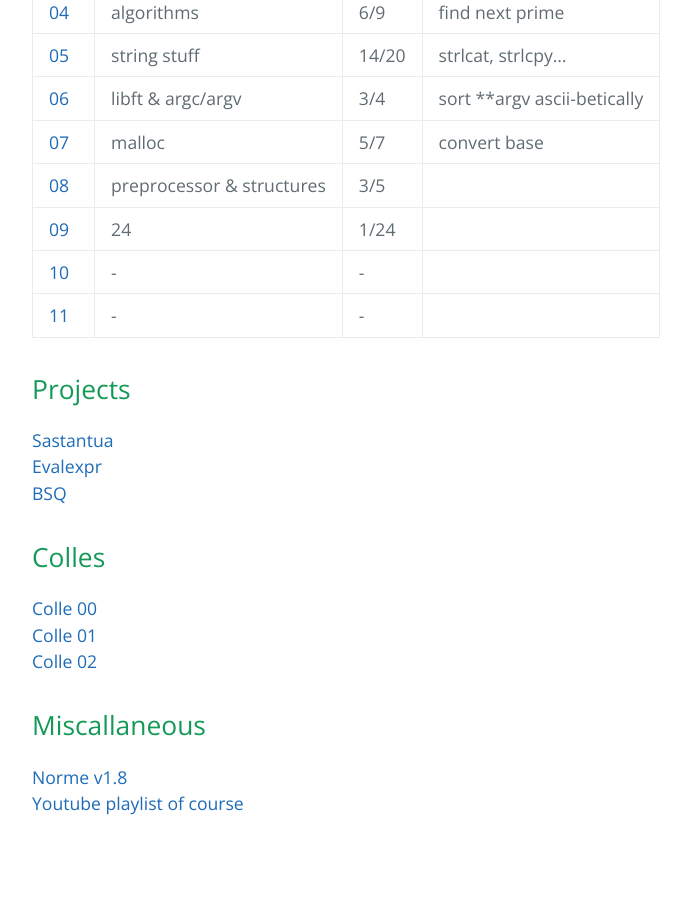
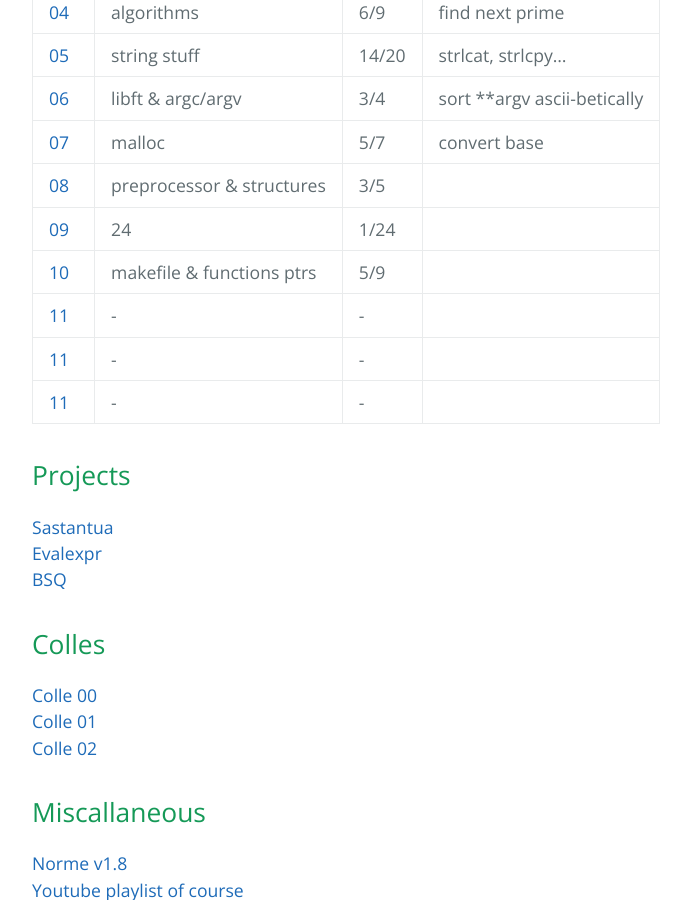
Before and after one commit to Obsaa/42-piscine-c-1, a Jekyll site: the page built from index.md, in a window 1280 px wide and 900 px high, scrolled down 651 px. Shown: the whole window, without its empty margins (192-883 px from the left). Built offline with Jekyll 4.4.1, drawn with Linux system fonts in a browser that asks for light colours; before the commit the page ends 1517 px from its top, so only the background shows below that.

Commit message:
Update index.md

```diff
--- a/index.md
+++ b/index.md
@@ -16,8 +16,10 @@ layout: base
 | [07](pdfs/j07.pdf) | malloc | 5/7 | convert base |
 | [08](pdfs/j08.pdf) | preprocessor & structures | 3/5 | |
 | [09](pdfs/j09/ex00.pdf) | 24 | 1/24 | |
-| [10](pdfs/j10.pdf) | - | - | |
+| [10](pdfs/j10.pdf) | makefile & functions ptrs | 5/9 | |
 | [11](pdfs/j11.pdf) | - | - | |
+| [11](pdfs/j12.pdf) | - | - | |
+| [11](pdfs/j13.pdf) | - | - | |
 
 ## Projects
 
```
